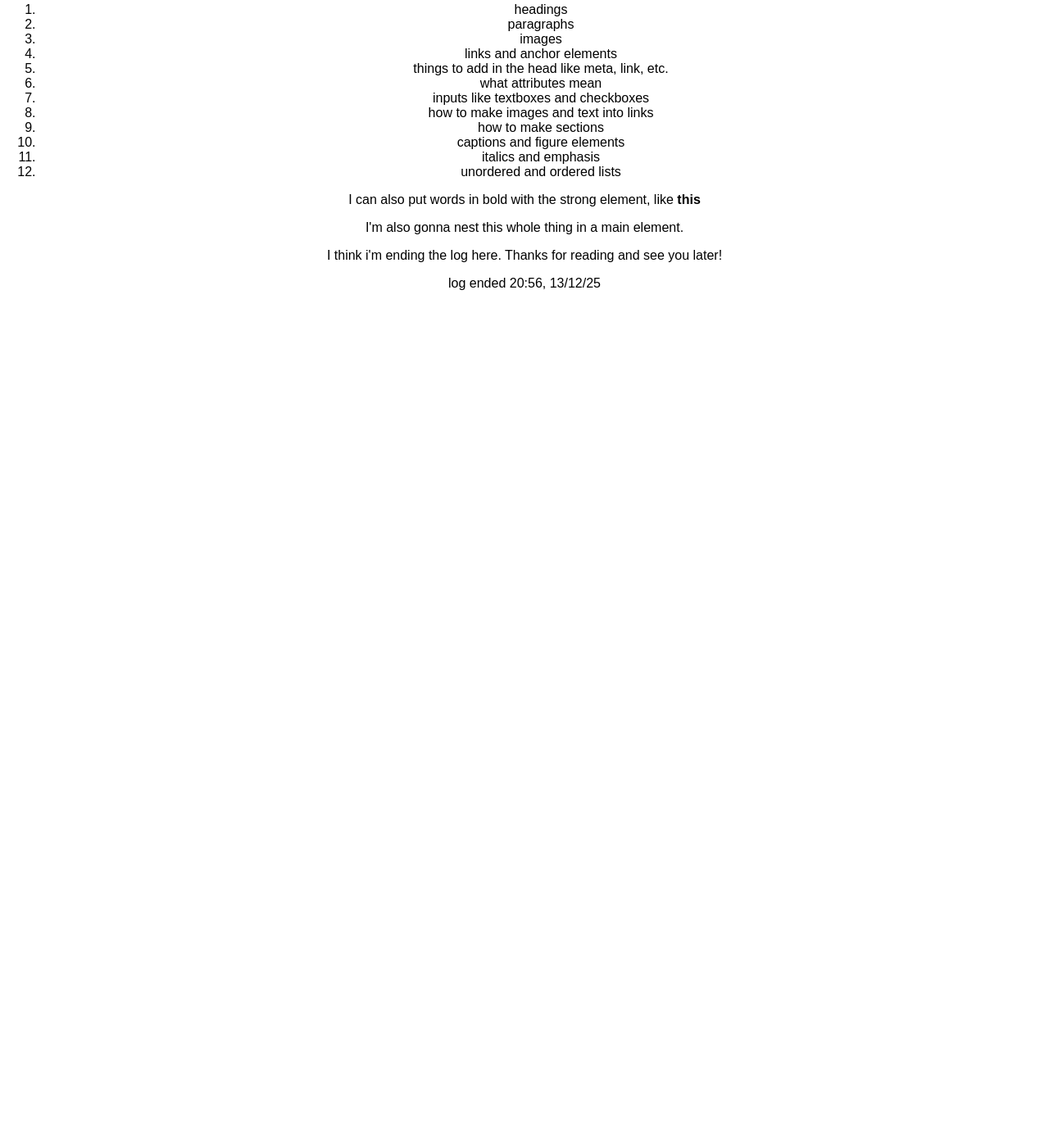
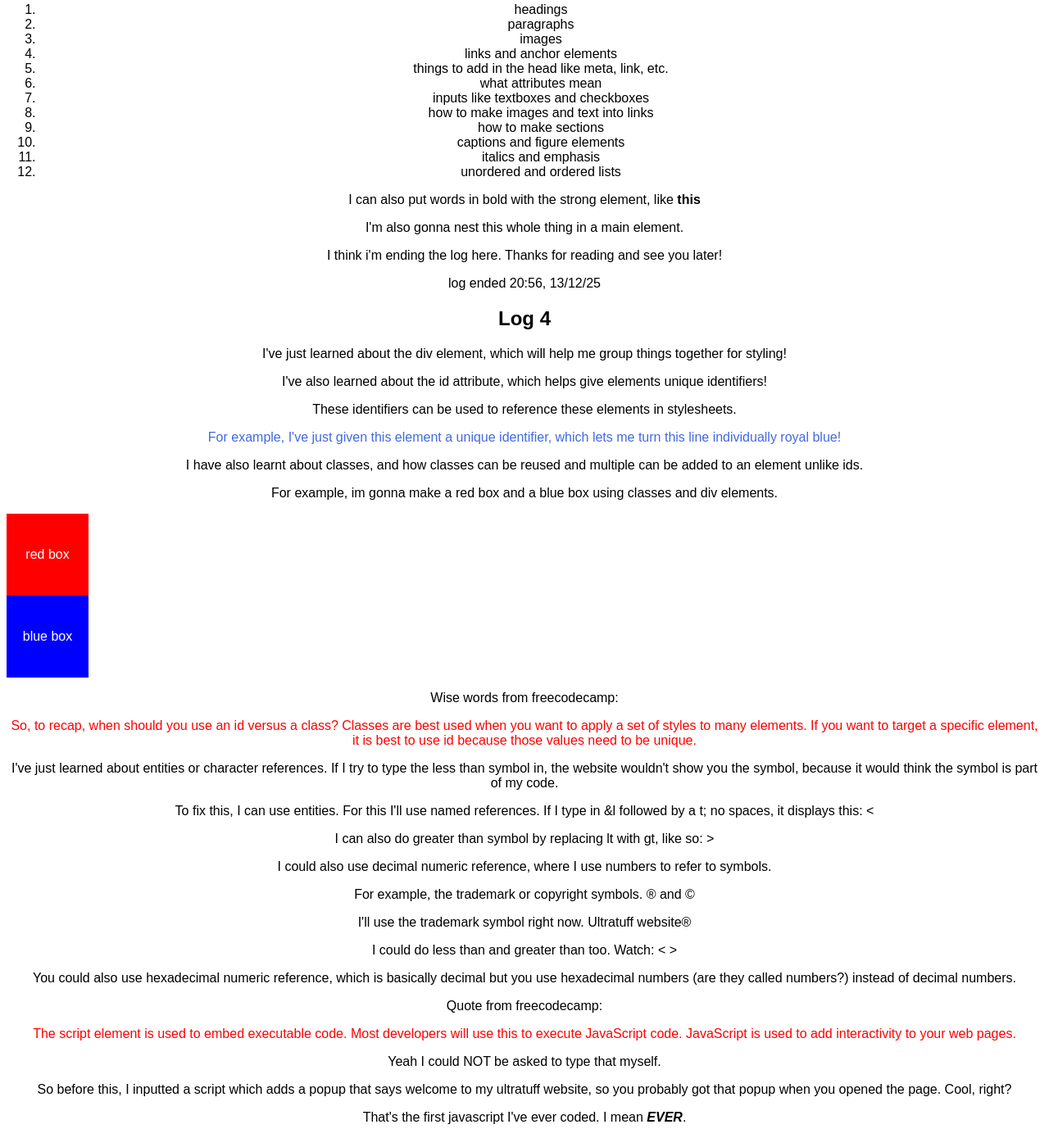
Before and after one commit to daschdrioooo/second-website, a plain HTML site: page index.html in a window 1280 px wide. Shown: the part 1900-3289 px from the top of the page at 82% size. Before the commit the page ends 2271 px from the top, so only its background shows below. Drawn offline with Linux system fonts and the light colour scheme.

Commit message:
fourth log

```diff
--- a/index.html
+++ b/index.html
@@ -1,7 +1,7 @@
 <!DOCTYPE html>
 <html lang="en">
     <head>
-        <link rel="stylesheet" href="style.css">
+        <link rel="stylesheet" href="styles.css">
         <title>HTML learning logs Daschdrioooo</title>
         <meta charset="UTF-8">
     </head>
@@ -40,7 +40,7 @@
         <p>Now I've added a title to this website, but I can't be asked to add a favicon.</p>
         <p>I've also set the character encoding to UTF-8, whatever that means.</p>
         <p>I can also add links in the middle of text, like this link <a href="https://youtu.be/dQw4w9WgXcQ" target="_blank"> here </a></p>
-        <p>I can also make an image into a link watch</p>
+        <p>I can also make an image into a link, watch!</p>
         <a href="https://youtu.be/dQw4w9WgXcQ" target="_blank">
             <img src="https://cdn.freecodecamp.org/curriculum/cat-photo-app/relaxing-cat.jpg" alt="A cute orange cat lying on its back">
         </a>
@@ -81,7 +81,33 @@
         <p>I think i'm ending the log here. Thanks for reading and see you later!</p>
         <p>log ended 20:56, 13/12/25</p>
         </section>
-
+        <section>
+        <h2>Log 4</h2>
+        <p>I've just learned about the div element, which will help me group things together for styling!</p>
+        <p>I've also learned about the id attribute, which helps give elements unique identifiers!</p>
+        <p>These identifiers can be used to reference these elements in stylesheets.</p>
+        <p id="identificationExample">For example, I've just given this element a unique identifier, which lets me turn this line individually royal blue!</p>
+        <p>I have also learnt about classes, and how classes can be reused and multiple can be added to an element unlike ids.</p>
+        <p>For example, im gonna make a red box and a blue box using classes and div elements.</p>
+        <div class="box red-box"><p>red box</p></div>
+        <div class="box blue-box"><p>blue box</p></div>
+        <p>Wise words from freecodecamp: <div class="quotes">So, to recap, when should you use an id versus a class? Classes are best used when you want to apply a set of styles to many elements. If you want to target a specific element, it is best to use id because those values need to be unique.</div></p>
+        <p>I've just learned about entities or character references. If I try to type the less than symbol in, the website wouldn't show you the symbol, because it would think the symbol is part of my code.</p>
+        <p>To fix this, I can use entities. For this I'll use named references. If I type in &l followed by a t; no spaces, it displays this: &lt; </p>
+        <p>I can also do greater than symbol by replacing lt with gt, like so: &gt;</p>
+        <p>I could also use decimal numeric reference, where I use numbers to refer to symbols.</p>
+        <p>For example, the trademark or copyright symbols. &#174; and &#169;</p>
+        <p>I'll use the trademark symbol right now. Ultratuff website&#174;</p>
+        <p>I could do less than and greater than too. Watch: &#60; &#62;</p>
+        <p>You could also use hexadecimal numeric reference, which is basically decimal but you use hexadecimal numbers (are they called numbers?) instead of decimal numbers.</p>
+        <p>Quote from freecodecamp: <div class="quotes">The script element is used to embed executable code. Most developers will use this to execute JavaScript code. JavaScript is used to add interactivity to your web pages.</div></p>
+        <p>Yeah I could NOT be asked to type that myself.</p>
+        <script>
+            alert("welcome to my ultratuff website");
+        </script>
+        <p>So before this, I inputted a script which adds a popup that says welcome to my ultratuff website, so you probably got that popup when you opened the page. Cool, right?</p>
+        <p>That's the first javascript I've ever coded. I mean <strong><em>EVER</em></strong>.</p>
+        </section>
         </main>
     </body>
 </html>
--- a/style.css
+++ /dev/null
@@ -1,8 +0,0 @@
-body {
-    text-align: center;
-    font-family: Arial;
-}
-
-img {
-    width: 200px;
-}
--- /dev/null
+++ b/styles.css
@@ -0,0 +1,32 @@
+body {
+    text-align: center;
+    font-family: Arial;
+}
+
+img {
+    width: 200px;
+}
+
+#identificationExample {
+    color: royalblue;
+}
+
+.box {
+    height: 100px;
+    width: 100px;
+    align-content: center;
+}
+
+.red-box {
+    background-color: red;
+    color: white;
+}
+
+.blue-box {
+    background-color: blue;
+    color: white;
+}
+
+.quotes {
+    color: red;
+}
```
